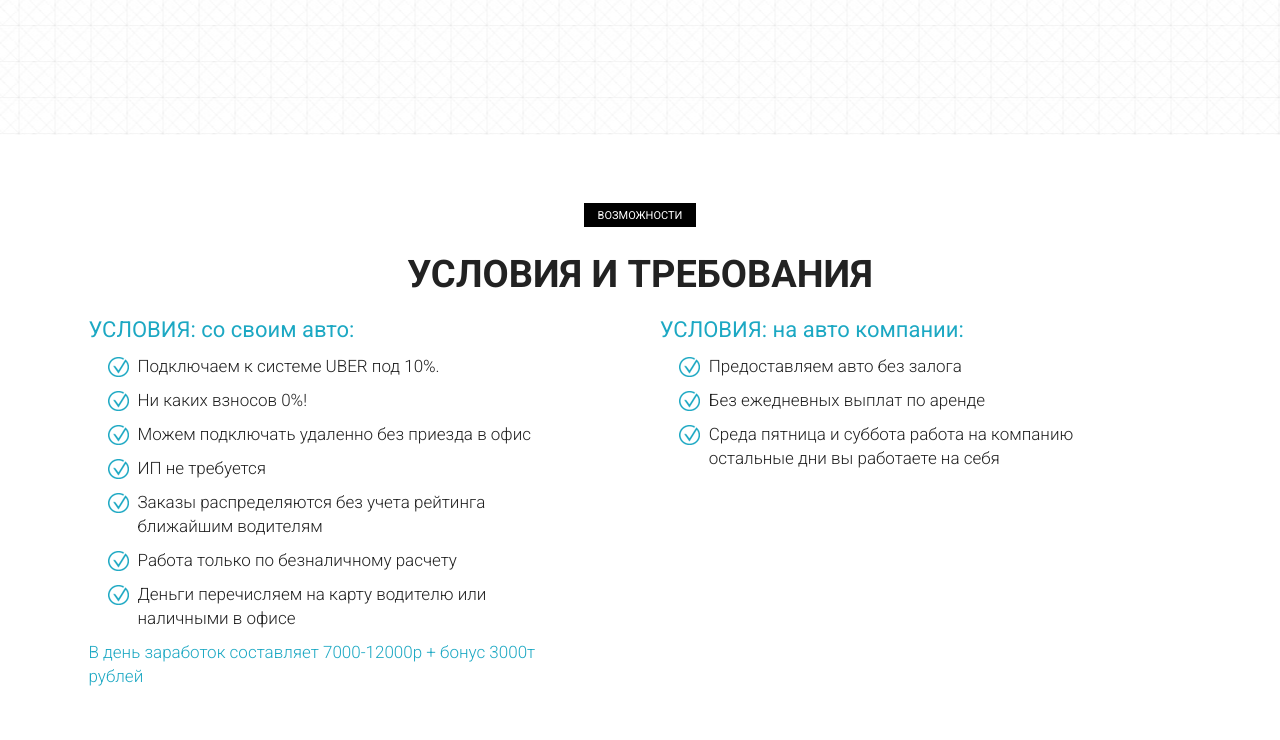
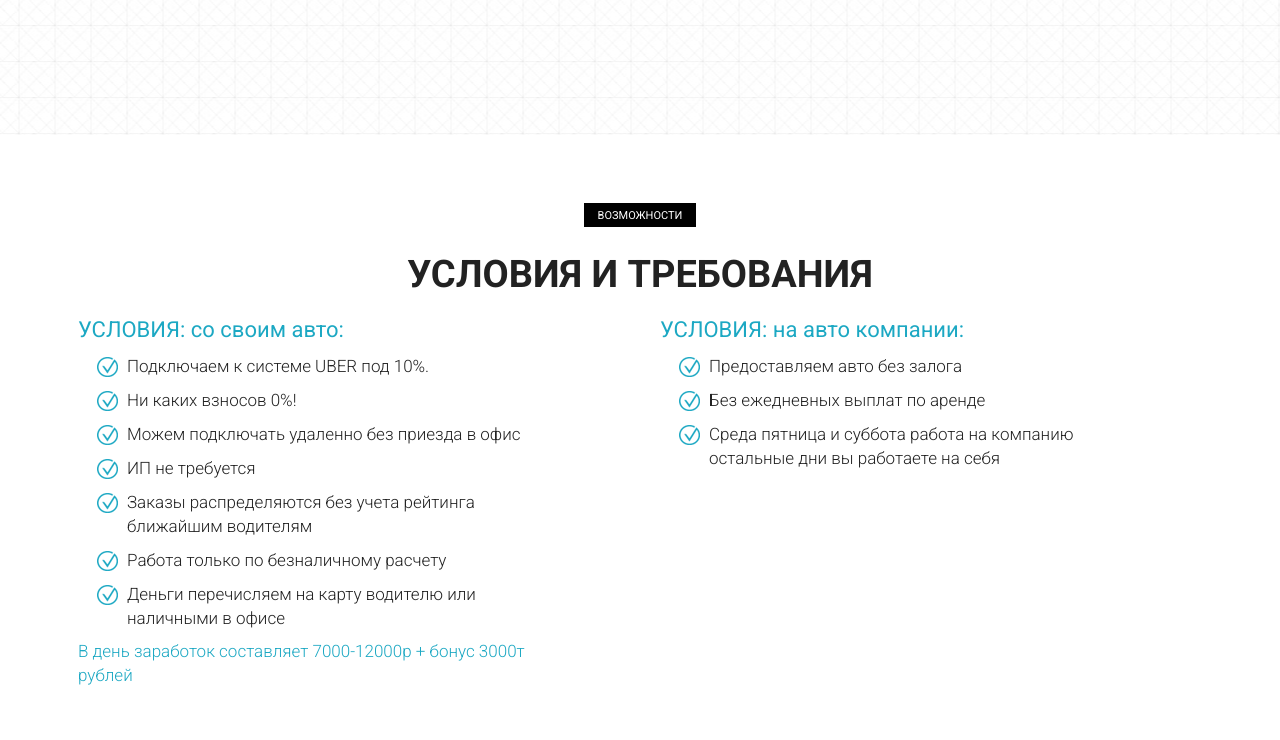
Before and after one commit to m1neil/Uber, a plain HTML site: page src/index.html in a window 1280 px wide. Shown: the part 3380-4120 px from the top of the page. Drawn offline with Linux system fonts and the light colour scheme.

Commit message:
without bootstrap

```diff
--- a/src/index.html
+++ b/src/index.html
@@ -7,7 +7,7 @@
 	<meta name="viewport" content="width=device-width, initial-scale=1.0">
 	<title>Uber</title>
 	<link href="https://fonts.googleapis.com/css2?family=Roboto:wght@100;300;400;700;900&display=swap" rel="stylesheet">
-	<link rel="stylesheet" href="css/bootstrap-grid.min.css">
+	<!-- <link rel="stylesheet" href="css/bootstrap-grid.min.css"> -->
 	<link rel="stylesheet" href="css/style.css">
 </head>
 
@@ -342,6 +342,7 @@
 					<div class="container">
 						<div class="terms__suptitle suptitle">возможности</div>
 						<h3 class="terms__title title">условия и требования</h3>
+						<div class="terms__body">
 							<div class="terms__row row">
 								<div class="terms__column col-md-6">
 									<div class="terms__item">
@@ -397,6 +398,7 @@
 								</div>
 							</div>
 						</div>
+					</div>
 				</section>
 			</section>
 		</main>
--- a/src/scss/style.scss
+++ b/src/scss/style.scss
@@ -373,7 +373,7 @@
 
 // Terms section
 .terms {
-	padding: 68px 0px 22px;
+	padding: 68px 0px 3px;
 
 	&__suptitle {
 		margin: 0px auto 28px;
@@ -383,16 +383,24 @@
 		margin-bottom: 26px;
 	}
 
-	&__row {
+	&__body {
+		max-width: 1060px;
 		margin-left: 8px;
 	}
 
+	&__row {
+		display: flex;
+		flex-wrap: wrap;
+		margin: 0px -52px;
+	}
+
 	&__column {
-		margin-bottom: 55px;
+		flex: 0 1 50%;
+		margin-bottom: 57px;
+		padding: 0px 52px;
 	}
 
 	&__item {
-		max-width: 478px;
 	}
 
 	&__lebal {
@@ -439,7 +447,7 @@
 	}
 
 	&__description {
-		margin-top: 10px;
+		margin-top: 9px;
 		color: #1ca8c3;
 		font-weight: 300;
 		font-size: 17px;
```
Also changed, not shown: src/css/style.css, 1 other file. Lines whose indentation alone changed are shown as unchanged.
